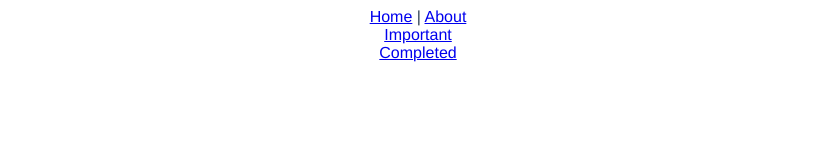
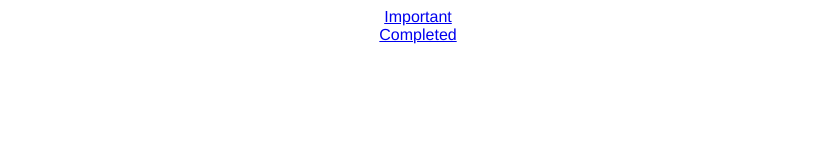
Before and after one commit to felix-tjernberg/plamera, a Vue app: page / in a window 1280 px wide. Shown: the top 160 px of the page, without its empty margins (222-1055 px from the left). Built offline with nearby package versions, Linux system fonts and the light colour scheme.

Commit message:
work in progress

```diff
--- a/src/App.vue
+++ b/src/App.vue
@@ -1,9 +1,9 @@
 <template>
   <div id="app">
-    <div id="nav">
+   <!-- <div id="nav">
       <router-link to="/">Home</router-link> |
       <router-link to="/about">About</router-link>
-    </div>
+    </div> -->
     <router-view/>
         <Navbar> </Navbar>
   </div>
@@ -22,6 +22,7 @@ export default {
 <style>
 /* Tempory styling of a tempory nav */
 #app {
+  display: grid;
   font-family: Avenir, Helvetica, Arial, sans-serif;
   -webkit-font-smoothing: antialiased;
   -moz-osx-font-smoothing: grayscale;
--- a/src/components/Navbar.vue
+++ b/src/components/Navbar.vue
@@ -82,9 +82,10 @@ nav {
   bottom: 0;
   left: 0;
   right: 0;
-  position: fixed;
+  position: absolute;
   background-color: white;
 }
+
 ul {
   display: flex;
   justify-content: space-evenly;
@@ -96,11 +97,6 @@ ul li {
   display: inline;
 }
 
-.navbar {
-  border-top: 1px solid rgb(229, 227, 227);
-  bottom: 0;
-  height: 70px;
-}
 button {
   margin: 23px;
   border: none;
```
